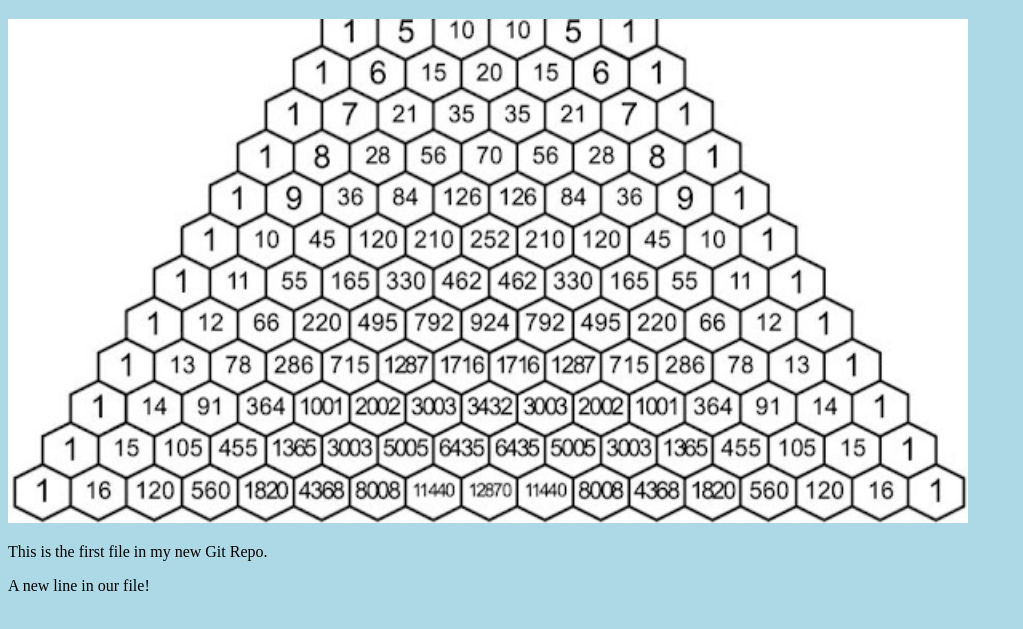
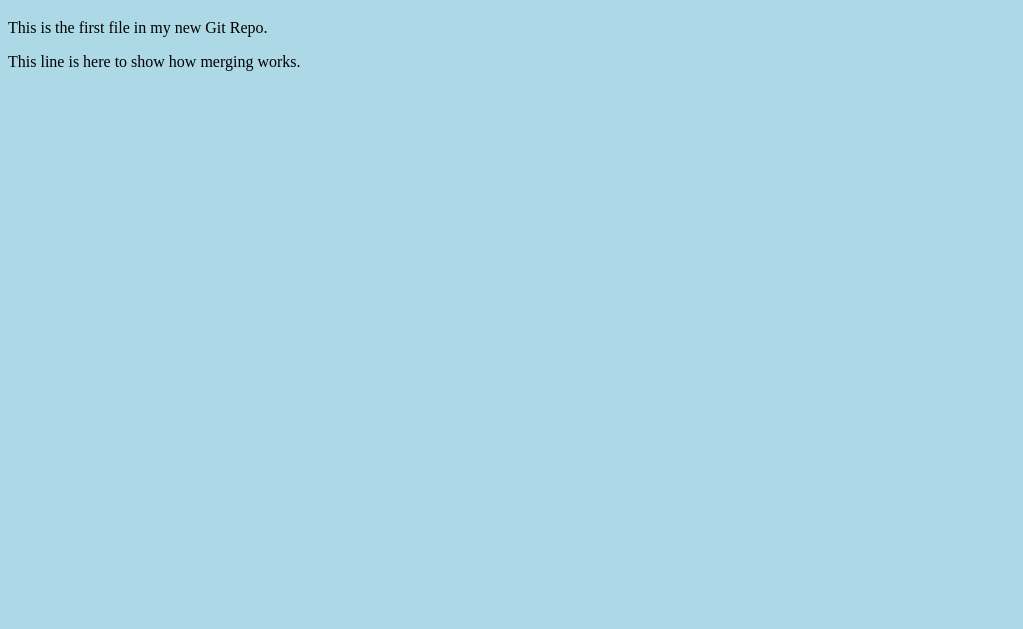
Before and after one commit to letuantdh93/hello-world, a plain HTML site: page index.html in a window 1280 px wide. Shown: the part 61-690 px from the top of the page, without its empty margins (0-1023 px from the left). Drawn offline with Linux system fonts and the light colour scheme.

Commit message:
update index.html hot fix

```diff
--- a/index.html
+++ b/index.html
@@ -7,10 +7,8 @@
 <body>
 
 <h1>Hello world!</h1>
-<div><img src="img_hello_world.jpg" alt="Hello World from Space"
-    style="width:100%;max-width:960px"></div>
 <p>This is the first file in my new Git Repo.</p>
-<p> A new line in our file!</p>
+<p>This line is here to show how merging works.</p>
 
 </body>
 </html>
```
